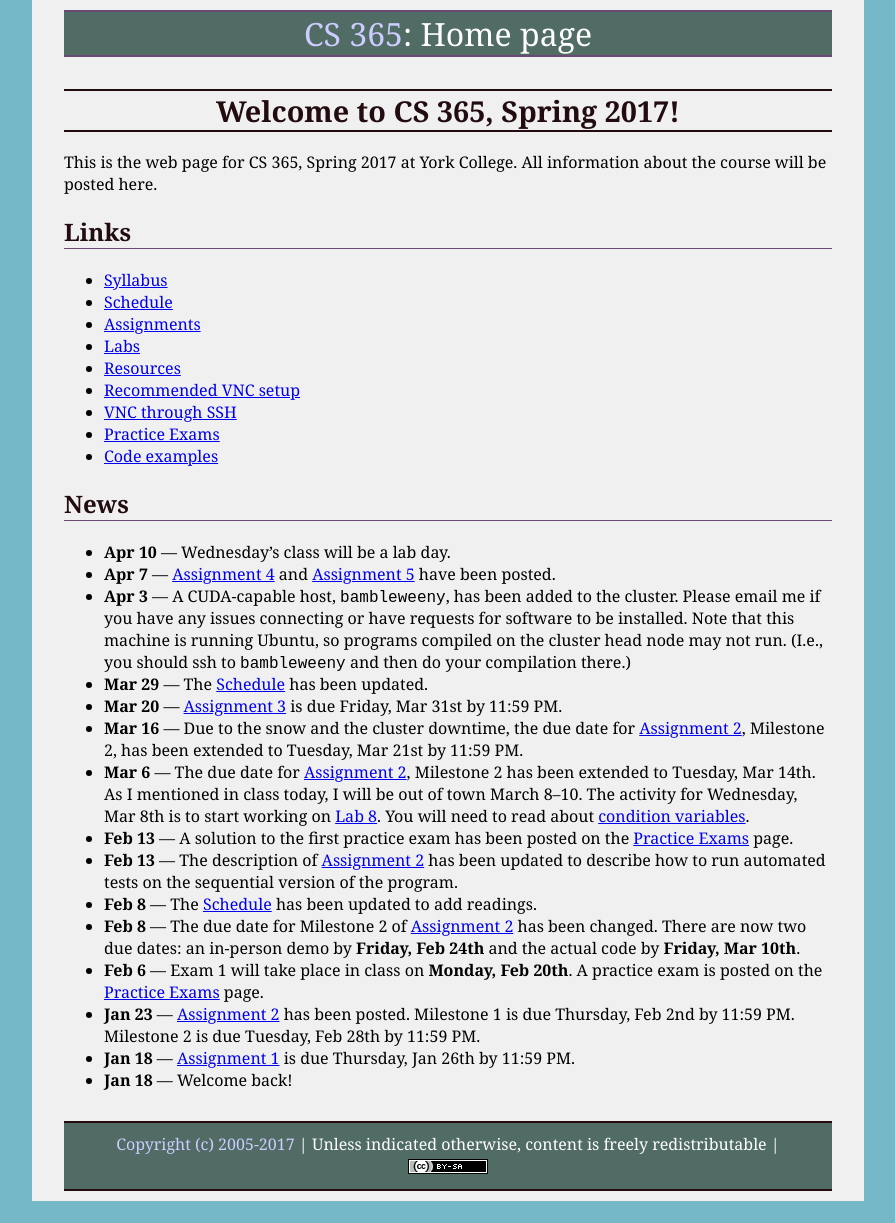
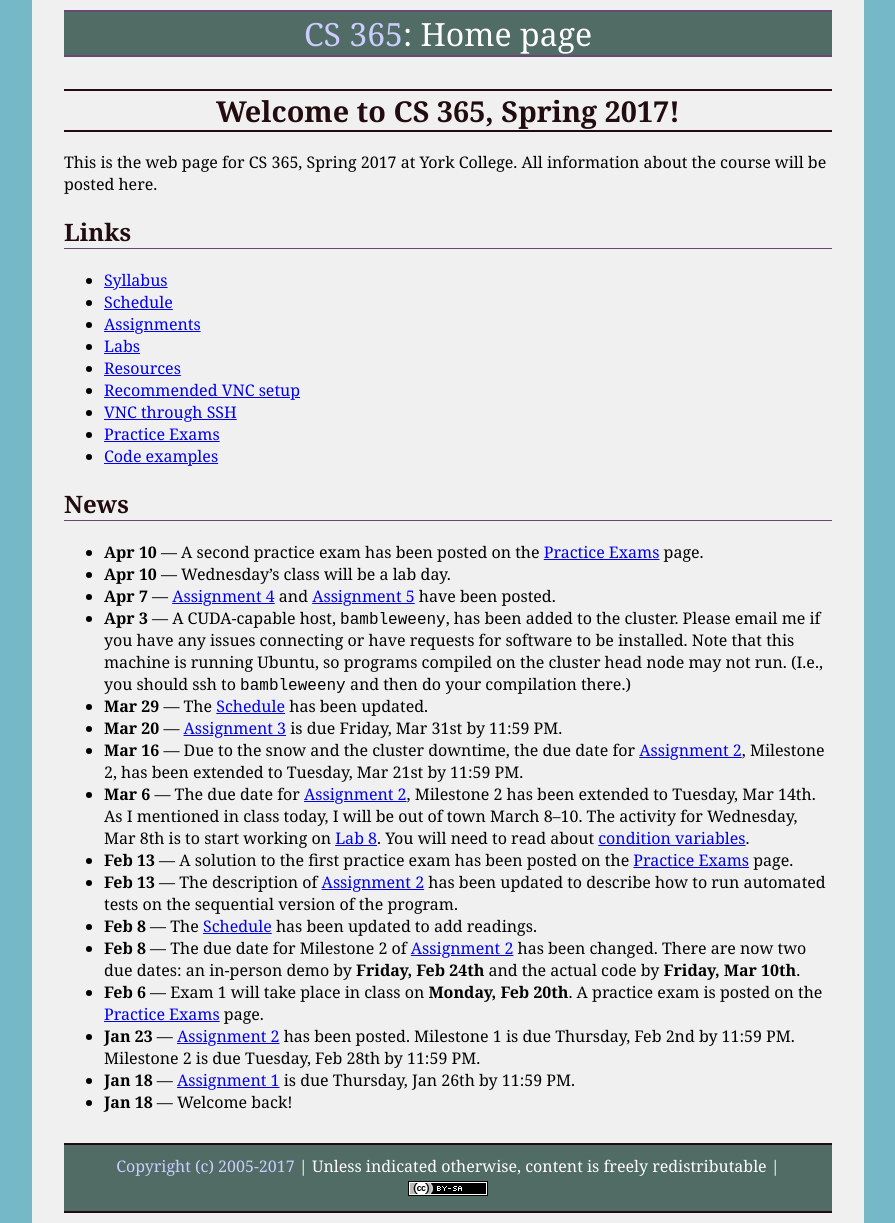
Before and after one commit to ycpcs/cs365-spring2017, a Jekyll site: the page built from index.md, in a window 1280 px wide. Shown: the whole page, without its empty margins (192-1087 px from the left). Built offline with Jekyll 4.4.1, drawn with Linux system fonts in a browser that asks for light colours; before the commit the page ends 1201 px from its top, so only the background shows below that.

Commit message:
post second practice exam

```diff
--- a/index.md
+++ b/index.md
@@ -21,6 +21,7 @@ This is the web page for CS 365, Spring 2017 at York College.  All information a
 
 ## News
 
+* **Apr 10** &mdash; A second practice exam has been posted on the [Practice Exams](practice/index.html) page.
  * **Apr 10** &mdash; Wednesday's class will be a lab day.
 * **Apr 7** &mdash; [Assignment 4](assign/assign04.html) and [Assignment 5](assign/assign05.html) have been posted.
 * **Apr 3** &mdash; A CUDA-capable host, `bambleweeny`, has been added to the cluster.  Please email me if you have any issues connecting or have requests for software to be installed.  Note that this machine is running Ubuntu, so programs compiled on the cluster head node may not run.  (I.e., you should ssh to `bambleweeny` and then do your compilation there.)
```
Also changed, not shown: practice/index.md (+2 -0 lines), 2 other files.
